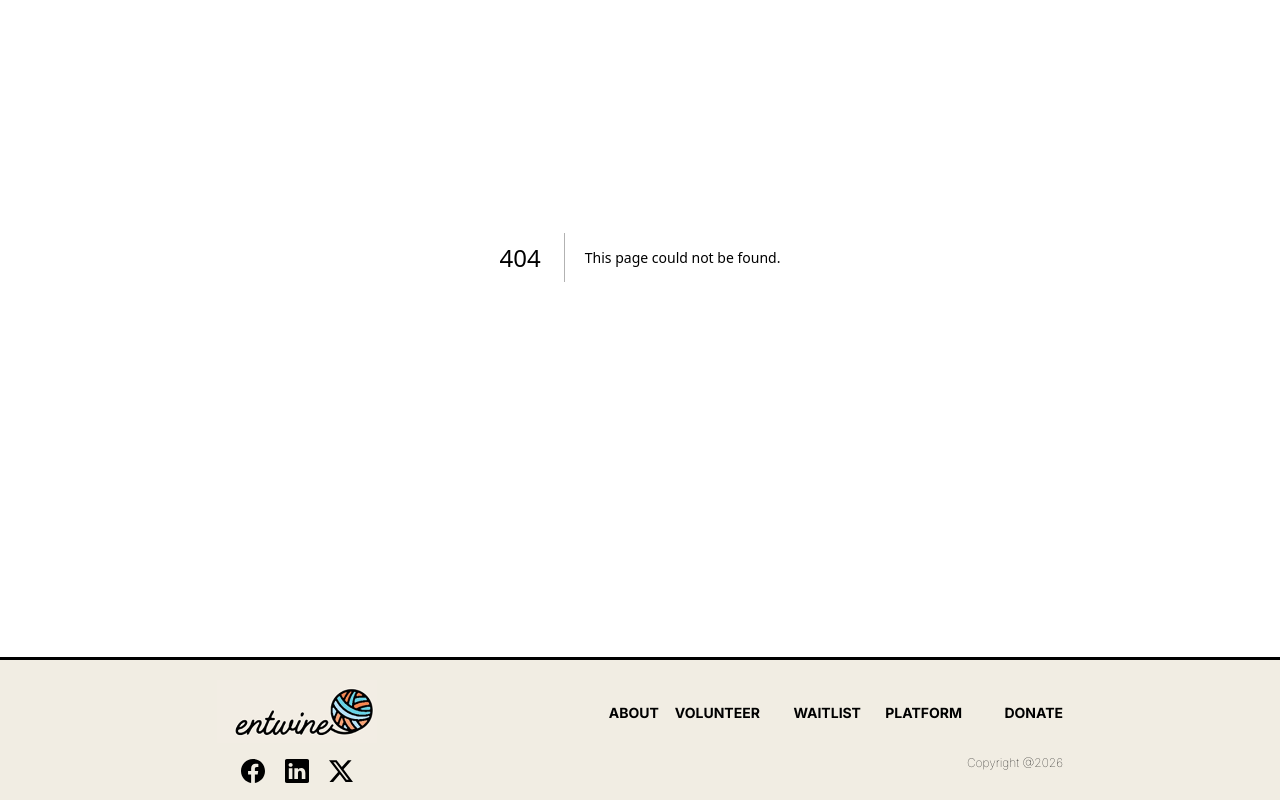
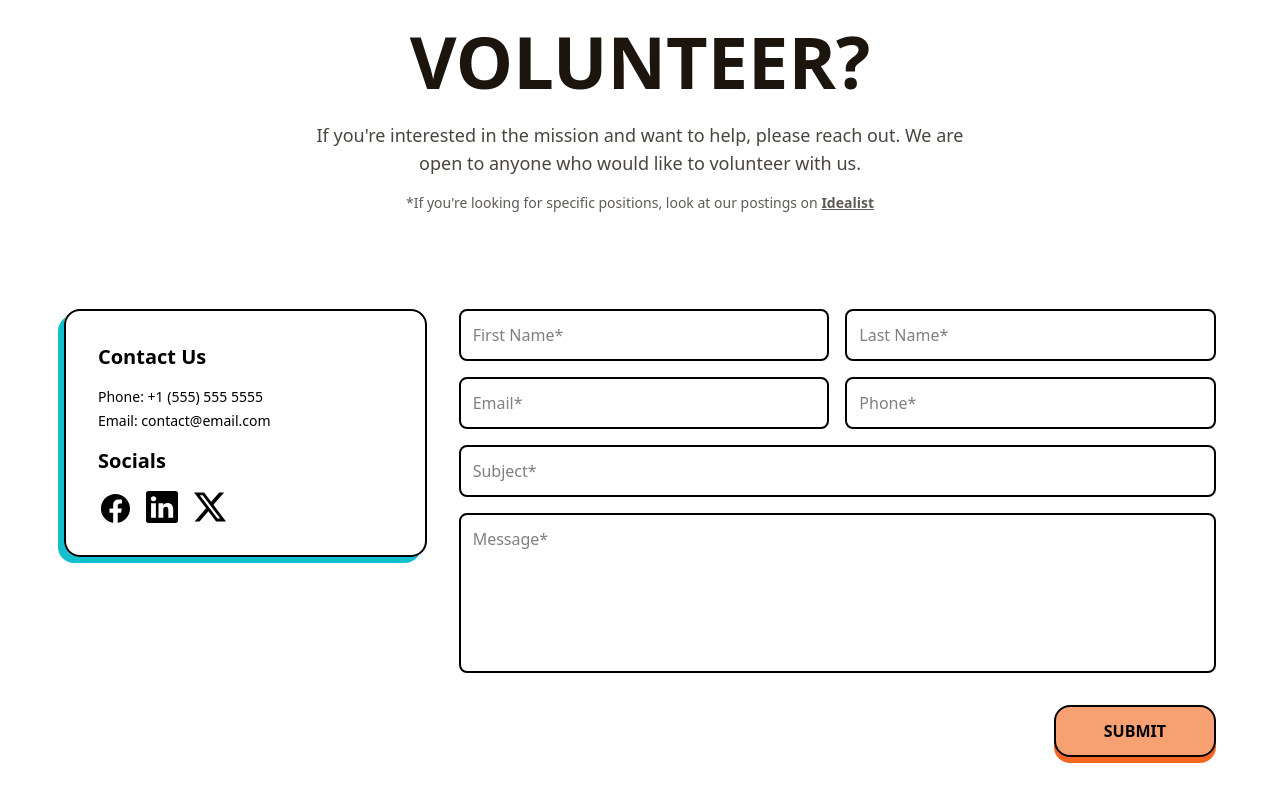
Before and after one commit to teamentwine/entwine-website, a Next.js app: page /volunteer in a window 1280 px wide. Before the commit this address had no page. Shown: the part 360-1160 px from the top of the page. Built offline with nearby package versions, Linux system fonts and the light colour scheme.

Commit message:
Create page.tsx

```diff
--- /dev/null
+++ b/src/app/volunteer/page.tsx
@@ -0,0 +1,74 @@
+import Image from "next/image";
+
+export default function Volunteer() {
+  return (
+    <main className="bg-white">
+      {/* Title */}
+      <section className="py-16 md:py-24 px-4 text-left md:text-center lg:text-center">
+        <h1 className="text-3xl md:text-4xl lg:text-5xl font-extrabold text-[var(--color-secondary-base)] mb-6">
+          WANT TO
+        </h1>
+        <h2 className="text-5xl md:text-6xl lg:text-7xl font-black text-dark-text mb-6">
+          VOLUNTEER?
+        </h2>
+        <p className="max-w-2xl mx-auto text-dark-text/80 text-base md:text-lg">
+          If you're interested in the mission and want to help, please reach out.
+          We are open to anyone who would like to volunteer with us.
+        </p>
+        <p className="mt-4 text-sm text-dark-text/70">
+          *If you're looking for specific positions, look at our postings on {' '}
+          <a href="https://idealist.org" className="underline font-semibold">Idealist</a>
+        </p>
+      </section>
+
+      <section className="pb-24 px-4">
+        <div className="max-w-6xl mx-auto grid md:grid-cols-3 gap-8">
+          {/* Contact Box */}
+          <div className="border-2 border-black rounded-2xl p-8 shadow-[-6px_6px_0px_0px_var(--color-primary-base)] h-fit">
+            <h3 className="text-xl font-bold mb-4">Contact Us</h3>
+            <p className="text-sm mb-1">Phone: +1 (555) 555 5555</p>
+            <p className="text-sm mb-4">Email: contact@email.com</p>
+            <h4 className="text-xl font-bold mb-4">Socials</h4>
+            <div className="flex gap-4 text-xl">
+              <a href="https://facebook.com">
+                <svg className="h-8 w-8" viewBox="0 0 22 22">
+                  <path d="M22 12c0-5.523-4.477-10-10-10S2 6.477 2 12c0 4.991 3.657 9.128 8.438 9.878v-6.987h-2.54V12h2.54V9.797c0-2.506 1.492-3.89 3.777-3.89 1.094 0 2.238.195 2.238.195v2.46h-1.26c-1.243 0-1.63.771-1.63 1.562V12h2.773l-.443 2.89h-2.33v6.988C18.343 21.128 22 16.991 22 12z" />
+                </svg>
+              </a>
+              <a href="https://indeed.com">
+                <svg className="h-8 w-8"viewBox="0 0 16 16">
+                  <path d="M0 1.146C0 .513.526 0 1.175 0h13.65C15.474 0 16 .513 16 1.146v13.708c0 .633-.526 1.146-1.175 1.146H1.175C.526 16 0 15.487 0 14.854zm4.943 12.248V6.169H2.542v7.225zm-1.2-8.212c.837 0 1.358-.554 1.358-1.248-.015-.709-.52-1.248-1.342-1.248S2.4 3.226 2.4 3.934c0 .694.521 1.248 1.327 1.248zm4.908 8.212V9.359c0-.216.016-.432.08-.586.173-.431.568-.878 1.232-.878.869 0 1.216.662 1.216 1.634v3.865h2.401V9.25c0-2.22-1.184-3.252-2.764-3.252-1.274 0-1.845.7-2.165 1.193v.025h-.016l.016-.025V6.169h-2.4c.03.678 0 7.225 0 7.225z"/>
+                </svg>
+              </a>
+              <a href="https://x.com">
+                <svg className="h-8 w-8" viewBox="0 0 16 16">
+                  <path d="M12.6.75h2.454l-5.36 6.142L16 15.25h-4.937l-3.867-5.07-4.425 5.07H.316l5.733-6.57L0 .75h5.063l3.495 4.633L12.601.75Zm-.86 13.028h1.36L4.323 2.145H2.865z"/>
+                  </svg>
+              </a>
+            </div>
+          </div>
+
+          {/* Form */}
+          <form className="md:col-span-2 grid grid-cols-1 sm:grid-cols-2 gap-4">
+            <input className="border-2 border-black rounded-lg p-3" placeholder="First Name*" />
+            <input className="border-2 border-black rounded-lg p-3" placeholder="Last Name*" />
+            <input className="border-2 border-black rounded-lg p-3" placeholder="Email*" />
+            <input className="border-2 border-black rounded-lg p-3" placeholder="Phone*" />
+            <input className="border-2 border-black rounded-lg p-3 sm:col-span-2" placeholder="Subject*" />
+            <textarea className="border-2 border-black rounded-lg p-3 sm:col-span-2 h-40 resize-none" placeholder="Message*"/>
+            <div className="sm:col-span-2 flex justify-end mt-4">
+              <button
+                type="submit"
+                className="px-12 py-3 font-black rounded-2xl border-2 border-black
+                bg-[var(--color-secondary-base-3)] shadow-[0px_6px_0px_0px_var(--color-secondary-base)]
+                active:translate-y-2 active:shadow-none transition"
+              >
+                SUBMIT
+              </button>
+            </div>
+          </form>
+        </div>
+      </section>
+    </main>
+  );
+}
```
